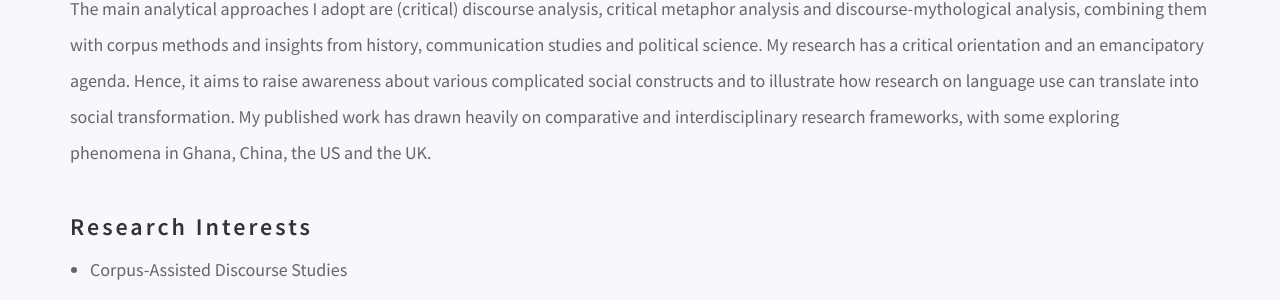
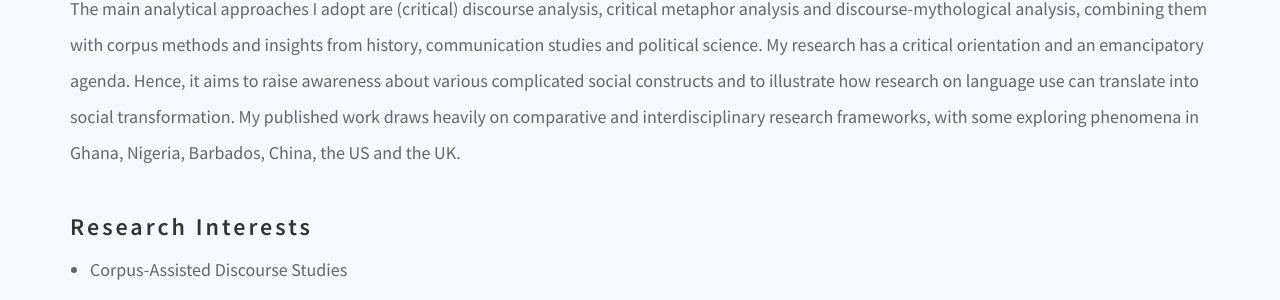
Before and after one commit to danielcornock/marknartey.com, a Jekyll site: the page built from index.md, in a window 1280 px wide. Shown: the part 908-1208 px from the top of the page. Built offline with Jekyll 4.4.1, drawn with Linux system fonts in a browser that asks for light colours; nearby versions of some CDN libraries; a script that is not in the unit is left out.

Commit message:
Update Pages “about”

```diff
--- a/index.md
+++ b/index.md
@@ -18,7 +18,7 @@
 
 I am a Lecturer in [English Language and Linguistics](https://courses.uwe.ac.uk/QQ3C/english-language-and-linguistics) at the University of the West of England, where I am also a member of the [Bristol Centre for Linguistics](https://www.uwe.ac.uk/research/centres-and-groups/bcl). I am an interdisciplinary scholar who investigates how people deploy language in specific spatiotemporal and sociocultural contexts to achieve various aims, including but not limited to identity construction or negotiation, self-promotion, argumentation, othering, resistance and (de)legitimation. I am particularly interested in language and identity, language attitudes and stereotypes, language and diversity, language and the media and language and/in politics.
 
-The main analytical approaches I adopt are (critical) discourse analysis, critical metaphor analysis and discourse-mythological analysis, combining them with corpus methods and insights from history, communication studies and political science. My research has a critical orientation and an emancipatory agenda. Hence, it aims to raise awareness about various complicated social constructs and to illustrate how research on language use can translate into social transformation. My published work has drawn heavily on comparative and interdisciplinary research frameworks, with some exploring phenomena in Ghana, China, the US and the UK.
+The main analytical approaches I adopt are (critical) discourse analysis, critical metaphor analysis and discourse-mythological analysis, combining them with corpus methods and insights from history, communication studies and political science. My research has a critical orientation and an emancipatory agenda. Hence, it aims to raise awareness about various complicated social constructs and to illustrate how research on language use can translate into social transformation. My published work draws heavily on comparative and interdisciplinary research frameworks, with some exploring phenomena in Ghana, Nigeria, Barbados, China, the US and the UK.
 
 ## Research Interests
 
```
